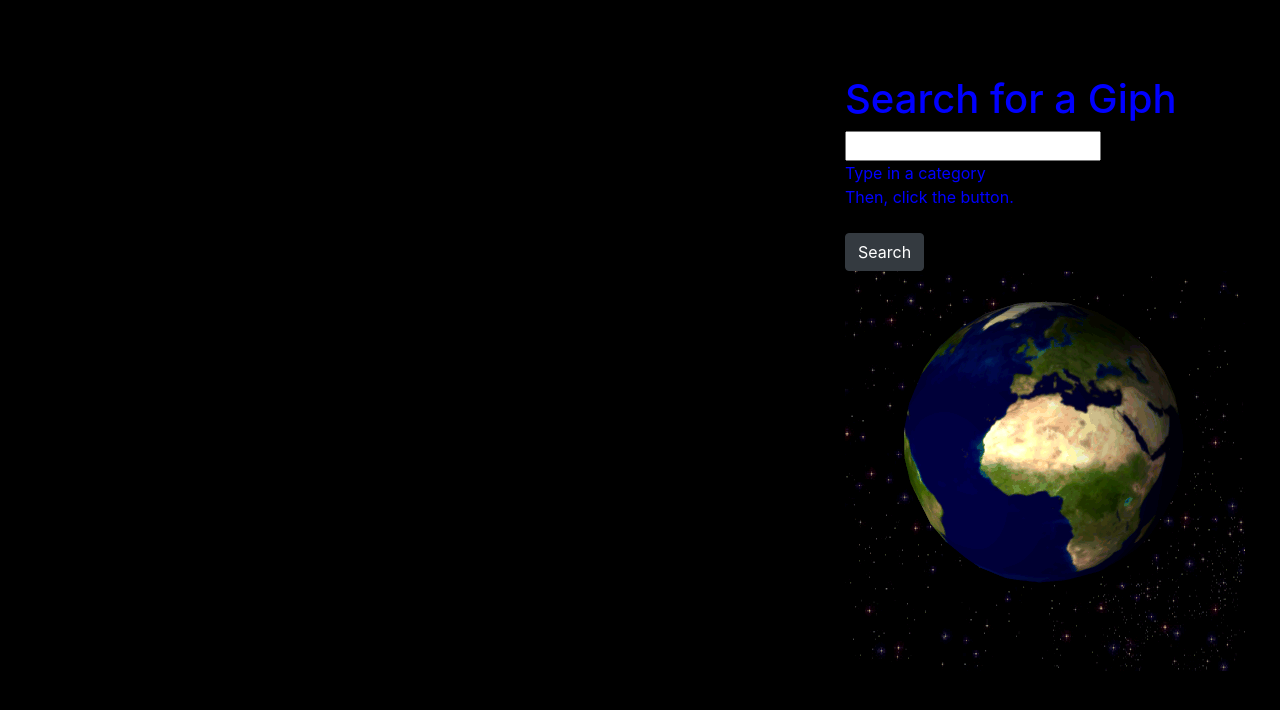
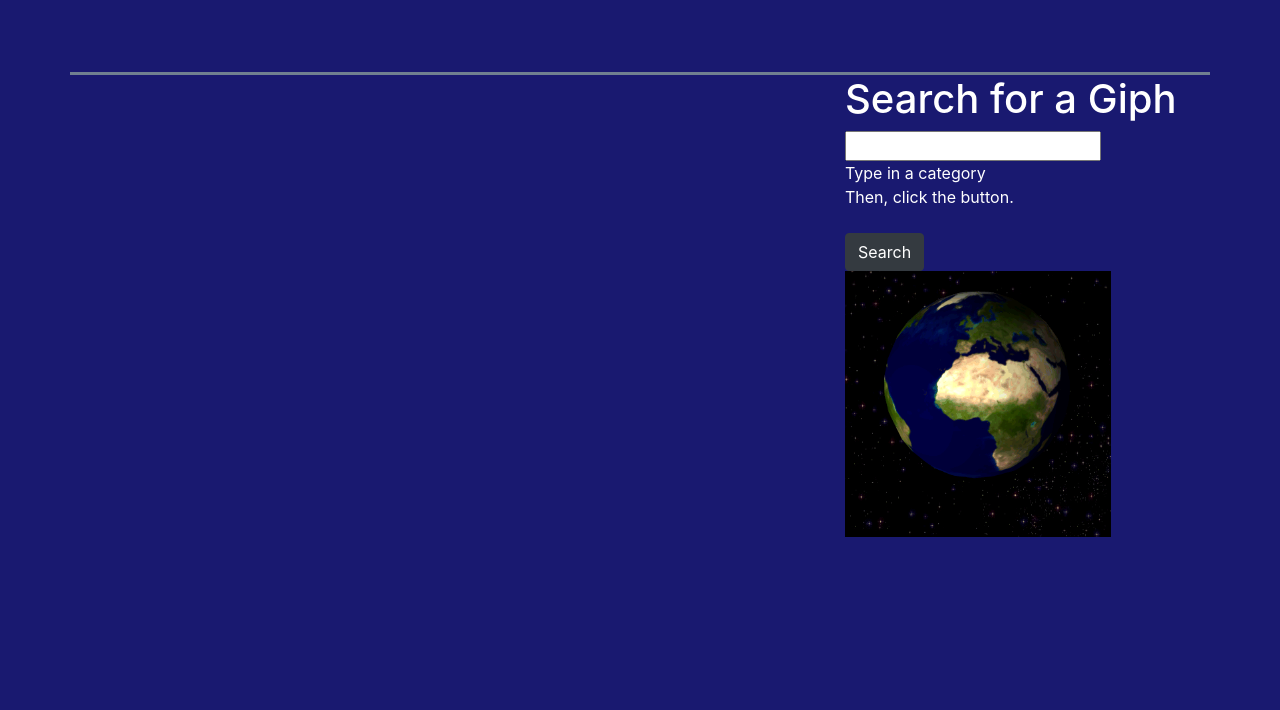
Before and after one commit to nickciambrone/giphyProject, a plain HTML site: page index.html in a window 1280 px wide. Drawn offline with nearby package versions, Linux system fonts and the light colour scheme.

Commit message:
shrinking earth, changing style

```diff
--- a/index.html
+++ b/index.html
@@ -31,8 +31,8 @@
                     <h1>Search for a Giph</h1>
                     <input type="text" id="giphSearch"><div id="text">Type in a category<br>Then, click the button.</div></input>
                     <br>
-                    <button id="search"class="btn btn-dark">Search</button>
-                    <img src="earth.gif" alt="">
+                    <button id="search"class="btn btn-dark">Search</button><br>
+                    <img src="earth.gif" alt="" height="76%" width="76%">
                 </div>
             </div>
         </div>
--- a/style.css
+++ b/style.css
@@ -1,12 +1,13 @@
 #topRow{
     height:75px;
+border-bottom: 3px slategrey solid;
 }
 body{
-    background-color: black;
+    background-color: midnightblue;
 }
 h1{
-    color:blue;
+    color:white;
 }
 #text{
-    color: blue;
+    color: white;
 }
```
